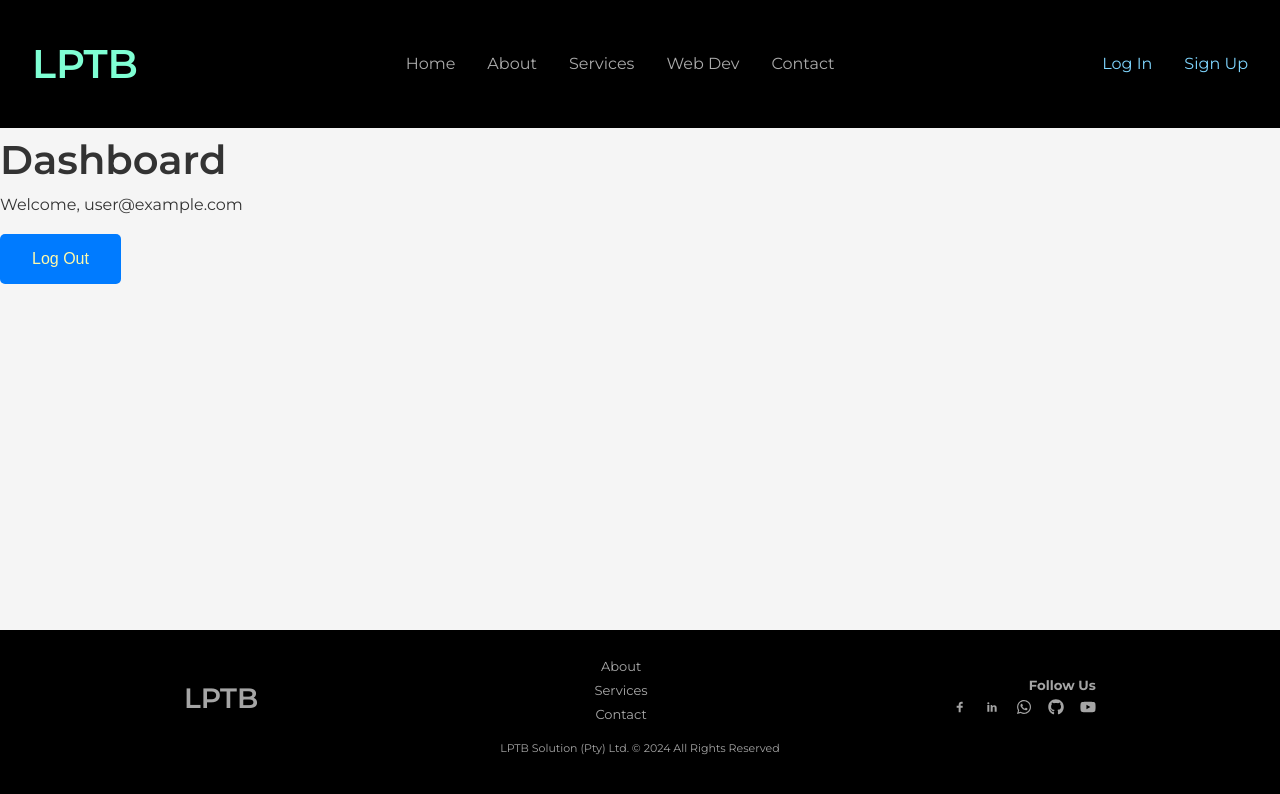
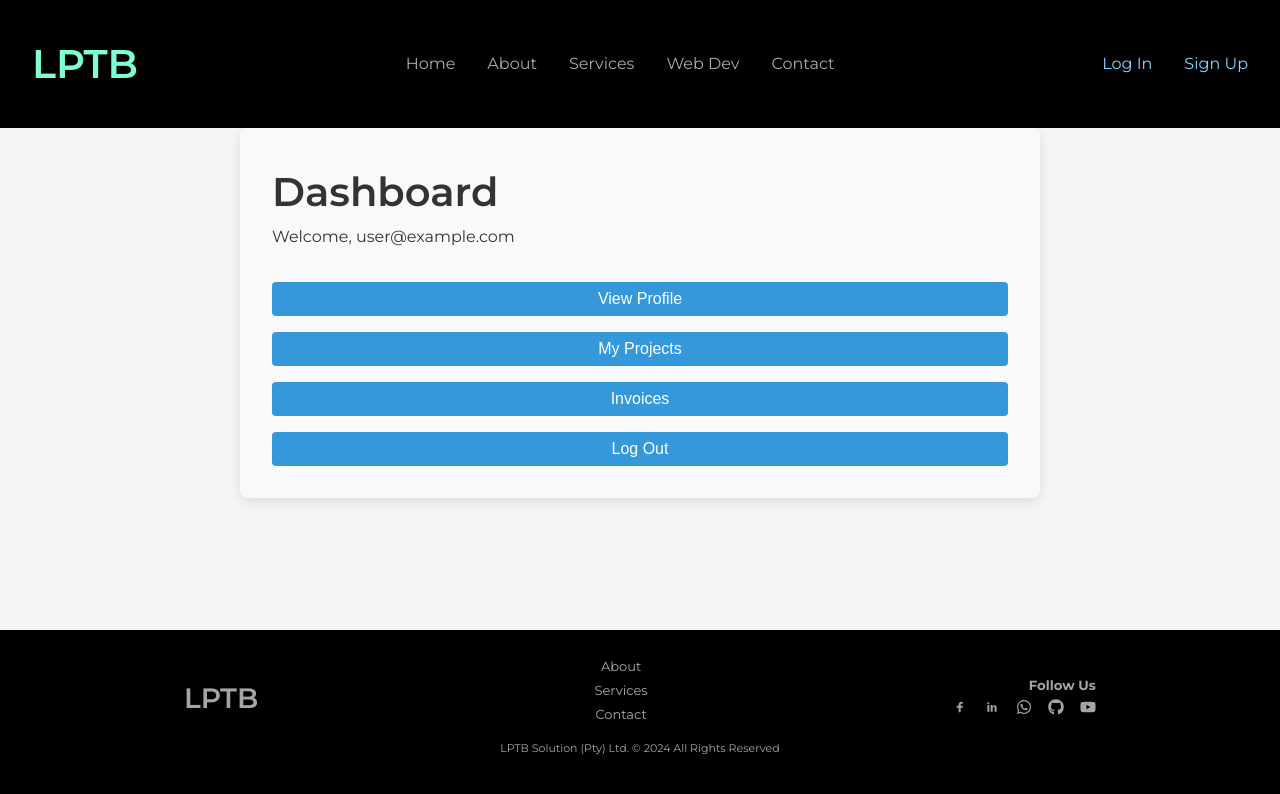
Before and after one commit to Dikgatlong27/lptb, a React (Create React App) app: page /dashboard in a window 1280 px wide. Shown: the top 794 px of the page. Built offline with nearby package versions, Linux system fonts and the light colour scheme; no server answers; sample sign-in values are in the browser's storage.

Commit message:
Working with dashboard

```diff
--- a/src/App.js
+++ b/src/App.js
@@ -1,5 +1,5 @@
-import { Navbar, Footer }  from './components';
-import { Home, About, Services, WebDev, Contact, Login, SignUp, PrivateRoute, Dashboard } from './pages';
+import { Navbar, Footer, UserProfile }  from './components';
+import { Home, About, Services, WebDev, Contact, Login, SignUp, PrivateRoute, Dashboard, Projects, Invoices } from './pages';
 
 import { Routes, Route } from 'react-router-dom';
 
@@ -25,6 +25,23 @@ function App() {
           </PrivateRoute>}
         />
 
+        <Route path='/profile' element={
+          <PrivateRoute>
+            <UserProfile />
+          </PrivateRoute>}
+        />
+
+        <Route path='/projects' element={
+          <PrivateRoute>
+            <Projects />
+          </PrivateRoute>}
+        />
+
+        <Route path='/invoices' element={
+          <PrivateRoute>
+            <Invoices />
+          </PrivateRoute>}
+        />
       </Routes>
       <Footer />
     </div>
--- a/src/components/Authentication/SignupForm.js
+++ b/src/components/Authentication/SignupForm.js
@@ -4,6 +4,7 @@ import { useAuth } from "../../AuthContext";
 import { useNavigate } from "react-router-dom";
 
 const SignupForm = () => {
+  const [name, setName] = useState("");
   const [email, setEmail] = useState("");
   const [password, setPassword] = useState("");
   const [error, setError] = useState("");
@@ -15,7 +16,7 @@ const SignupForm = () => {
     setError("");
 
     try {
-      await signup(email, password);
+      await signup(name, email, password);
       navigate("/dashboard"); // Redirect on success
     } catch (err) {
       setError("Failed to create an account");
@@ -27,6 +28,13 @@ const SignupForm = () => {
   <h2>Sign Up</h2>
   {error && <p>{error}</p>}
   <form onSubmit={handleSubmit}>
+    <input
+      type="name"
+      placeholder="Enter Your Full Names"
+      value={name}
+      onChange={(e) => setName(e.target.value)}
+      required
+    />
     <input
       type="email"
       placeholder="Enter Your Email"
--- a/src/components/Authentication/UserProfile.js
+++ b/src/components/Authentication/UserProfile.js
@@ -0,0 +1,13 @@
+import React from 'react'
+
+const UserProfile = () => {
+  return (
+    <div>
+      <h2>Profile</h2>
+      {/* <p>Details about the user go here.</p> */}
+      {/* Add more user-related information or functionalities */}
+    </div>
+  )
+}
+
+export default UserProfile
--- a/src/components/index.js
+++ b/src/components/index.js
@@ -2,6 +2,7 @@ import Navbar from "./Navbar/Navbar";
 import Footer from "./Footer/Footer";
 import SignupForm from "./Authentication/SignupForm";
 import LoginForm from "./Authentication/LoginForm";
+import UserProfile from "./Authentication/UserProfile";
 
 
 
@@ -10,5 +11,6 @@ export {
     Navbar,
     Footer,
     SignupForm,
-    LoginForm
+    LoginForm,
+    UserProfile
 }
--- /dev/null
+++ b/src/pages/PrivateRoute/Dashboard.css
@@ -0,0 +1,31 @@
+/* Dashboard.css */
+.dashboard-container {
+    padding: 2rem;
+    max-width: 800px;
+    margin: auto;
+    background-color: #f9f9f9;
+    border-radius: 8px;
+    box-shadow: 0 4px 12px rgba(0, 0, 0, 0.1);
+  }
+
+  .dashboard-buttons {
+    margin-top: 2rem;
+    display: flex;
+    flex-direction: column;
+    gap: 1rem;
+  }
+
+  .dashboard-buttons button {
+    padding: 0.5rem 1rem;
+    border: none;
+    border-radius: 4px;
+    color: #fff;
+    background-color: #3498db;
+    cursor: pointer;
+    transition: background-color 0.3s;
+    font-size: 1rem;
+  }
+
+  .dashboard-buttons button:hover {
+    background-color: #2980b9;
+  }
--- a/src/pages/PrivateRoute/Dashboard.js
+++ b/src/pages/PrivateRoute/Dashboard.js
@@ -2,6 +2,7 @@
 import React from "react";
 import { useAuth } from "../../AuthContext";
 import { useNavigate } from "react-router-dom";
+import './Dashboard.css'; // Assuming you will create a CSS file for styling
 
 const Dashboard = () => {
   const { currentUser, logout } = useAuth();
@@ -12,11 +13,28 @@ const Dashboard = () => {
     navigate("/login");
   };
 
+  const goToProfile = () => {
+    navigate("/profile");
+  };
+
+  const goToProjects = () => {
+    navigate("/projects");
+  };
+
+  const goToInvoices = () => {
+    navigate("/invoices");
+  };
+
   return (
-    <div>
+    <div className="dashboard-container">
       <h1>Dashboard</h1>
       <p>Welcome, {currentUser.email}</p>
-      <button onClick={handleLogout}>Log Out</button>
+      <div className="dashboard-buttons">
+        <button onClick={goToProfile}>View Profile</button>
+        <button onClick={goToProjects}>My Projects</button>
+        <button onClick={goToInvoices}>Invoices</button>
+        <button onClick={handleLogout}>Log Out</button>
+      </div>
     </div>
   );
 };
--- /dev/null
+++ b/src/pages/PrivateRoute/Invoices.js
@@ -0,0 +1,12 @@
+import React from 'react'
+
+const Invoices = () => {
+  return (
+    <div>
+      <h1>Invoices</h1>
+      <h2>Quotations</h2>
+    </div>
+  )
+}
+
+export default Invoices
--- /dev/null
+++ b/src/pages/PrivateRoute/Projects.js
@@ -0,0 +1,14 @@
+// src/pages/Projects.js
+import React from 'react';
+
+const Projects = () => {
+  return (
+    <div>
+      <h2>My Projects</h2>
+      <p>List of projects goes here.</p>
+      {/* Display a list or grid of user projects */}
+    </div>
+  );
+};
+
+export default Projects;
--- a/src/pages/Signup/SignUp.css
+++ b/src/pages/Signup/SignUp.css
@@ -25,6 +25,7 @@
     gap: 1rem;
   }
 
+  .signup-container input[type="name"],
   .signup-container input[type="email"],
   .signup-container input[type="password"] {
     padding: 0.75rem;
@@ -33,6 +34,7 @@
     font-size: 16px;
   }
 
+  .signup-container input[type="name"]:focus,
   .signup-container input[type="email"]:focus,
   .signup-container input[type="password"]:focus {
     outline: none;
--- a/src/pages/index.js
+++ b/src/pages/index.js
@@ -8,6 +8,8 @@ import SignUp from "./Signup/SignUp";
 
 import PrivateRoute from "./PrivateRoute/PrivateRoute";
 import Dashboard from "./PrivateRoute/Dashboard";
+import Projects from "./PrivateRoute/Projects";
+import Invoices from "./PrivateRoute/Invoices";
 
 export {
     Home,
@@ -19,5 +21,7 @@ export {
     SignUp,
 
     PrivateRoute,
-    Dashboard
+    Dashboard,
+    Projects,
+    Invoices
 }
```
Also changed, not shown: 12 other files (tests, documents, lock files or other folders).
